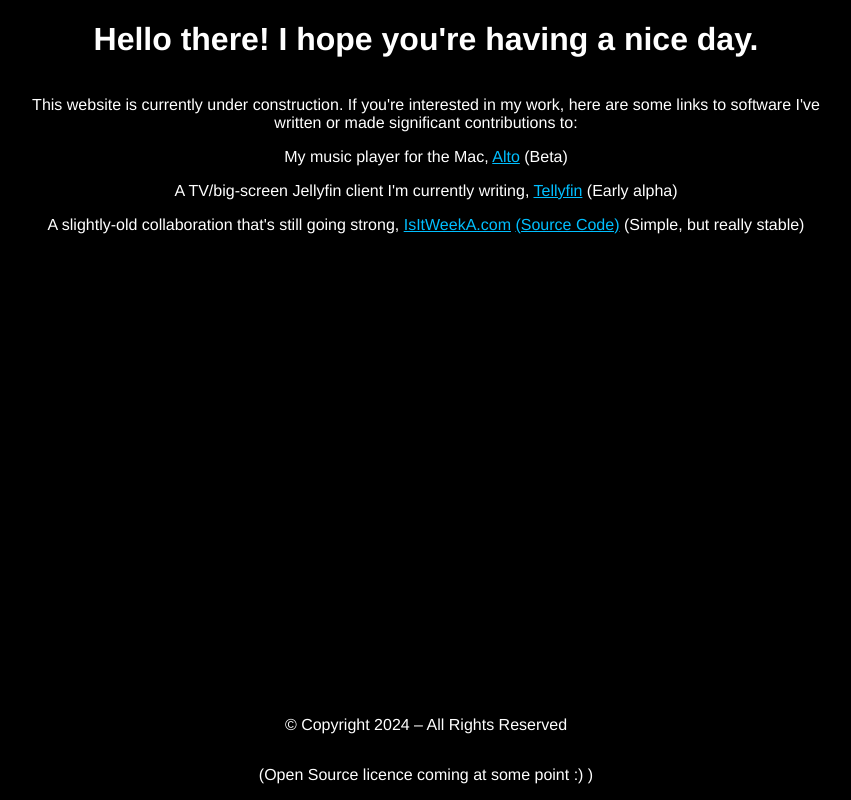
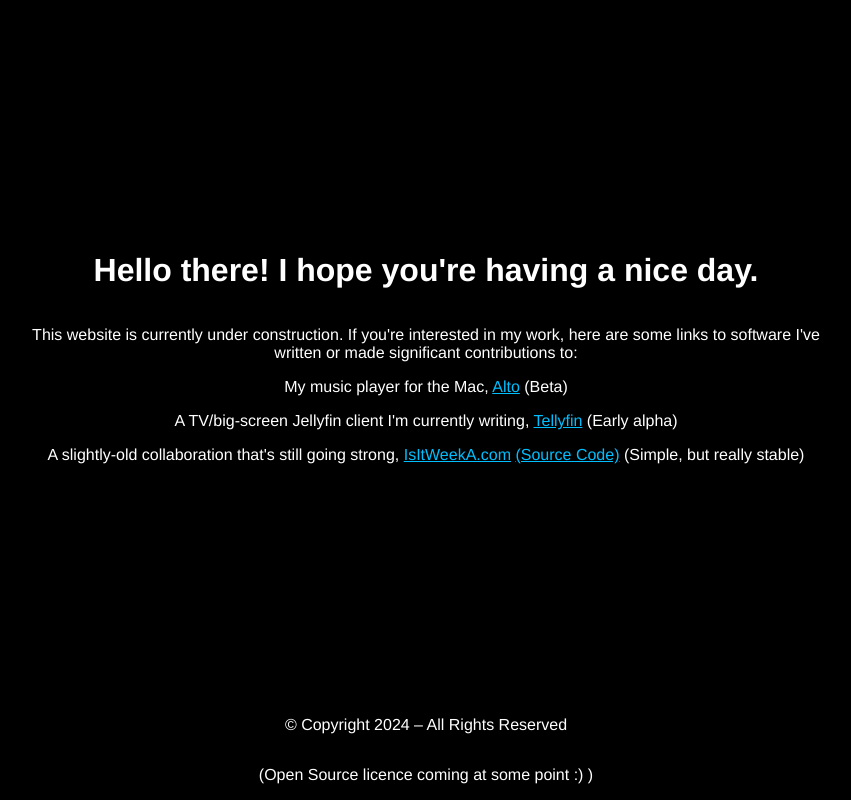
Before and after one commit to ILikeTeaALot/ILikeTeaALot.github.io, a plain HTML site: page index.html in a window 1280 px wide. Shown: the whole page, without its empty margins (214-1065 px from the left). Drawn offline with Linux system fonts and the light colour scheme.

Commit message:
tweak layout

```diff
--- a/index.html
+++ b/index.html
@@ -10,7 +10,7 @@
 		<link rel="stylesheet" href="./style.css" />
 	</head>
 	<body>
-		<h1>Hello there! I hope you're having a nice day.</h1>
+		<h1 style="margin-top: auto;">Hello there! I hope you're having a nice day.</h1>
 		<p>This website is currently under construction. If you're interested in my work, here are some links to software I've written or made significant contributions to:</p>
 		<div class="links">
 			<span>
```
